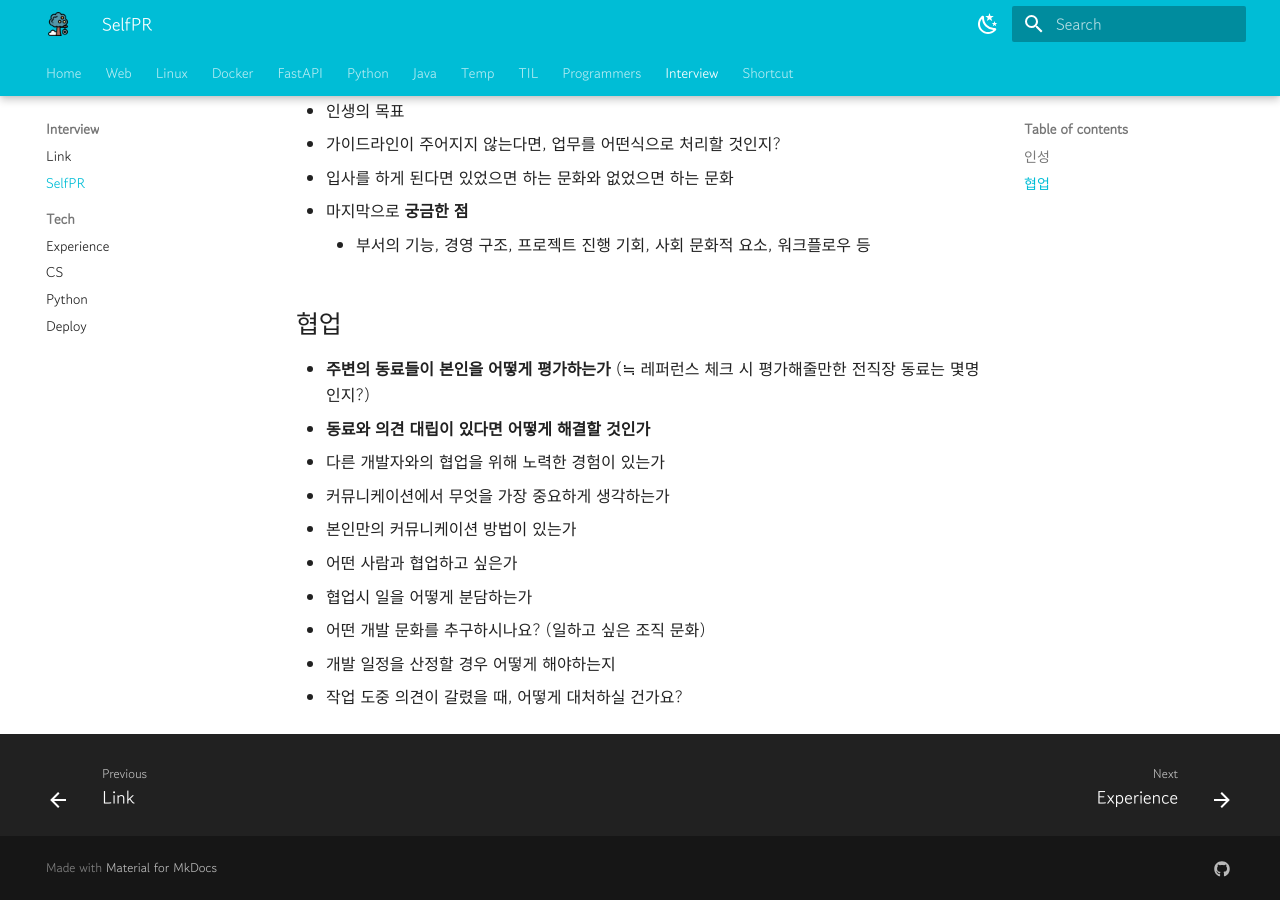
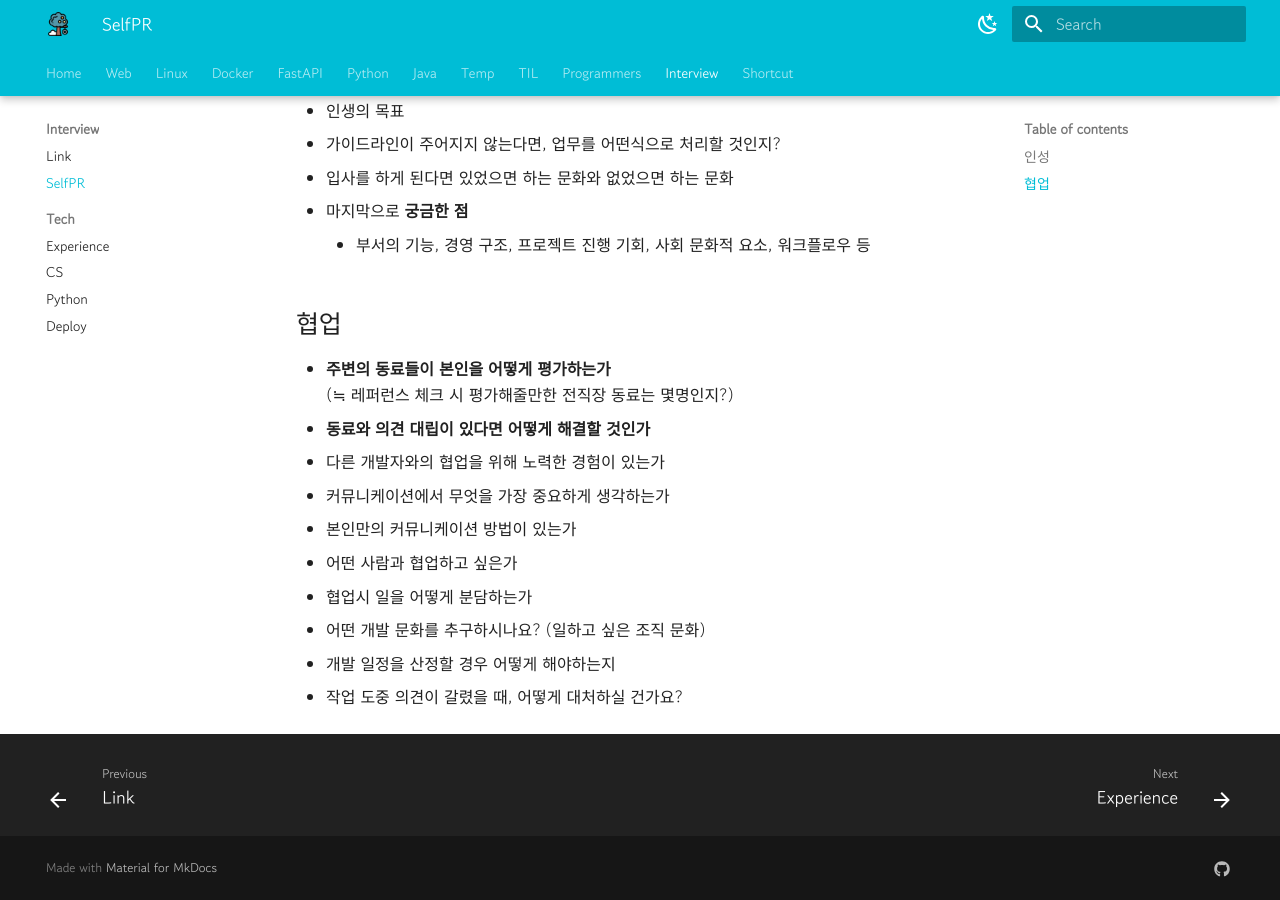
Before and after one commit to YSHeee/YSHeee.github.io, an MkDocs documentation site: the page built from docs/interview/pr.md, in a window 1280 px wide and 900 px high, scrolled down 685 px. Built offline with MkDocs 1.6.1 and Material for MkDocs 9.7.7, drawn with Linux system fonts in a browser that asks for light colours.

Commit message:
Modify ...

```diff
--- a/docs/interview/pr.md
+++ b/docs/interview/pr.md
@@ -23,7 +23,7 @@
     - 부서의 기능, 경영 구조, 프로젝트 진행 기회, 사회 문화적 요소, 워크플로우 등
 
 ## 협업
-- **주변의 동료들이 본인을 어떻게 평가하는가** (≒ 레퍼런스 체크 시 평가해줄만한 전직장 동료는 몇명인지?)
+- **주변의 동료들이 본인을 어떻게 평가하는가** <br>(≒ 레퍼런스 체크 시 평가해줄만한 전직장 동료는 몇명인지?)
 - **동료와 의견 대립이 있다면 어떻게 해결할 것인가**
 - 다른 개발자와의 협업을 위해 노력한 경험이 있는가
 - 커뮤니케이션에서 무엇을 가장 중요하게 생각하는가
```
Also changed, not shown: docs/interview/tech-cs.md (+1 -0 lines), docs/interview/tech-experience.md (+1 -1 lines).
